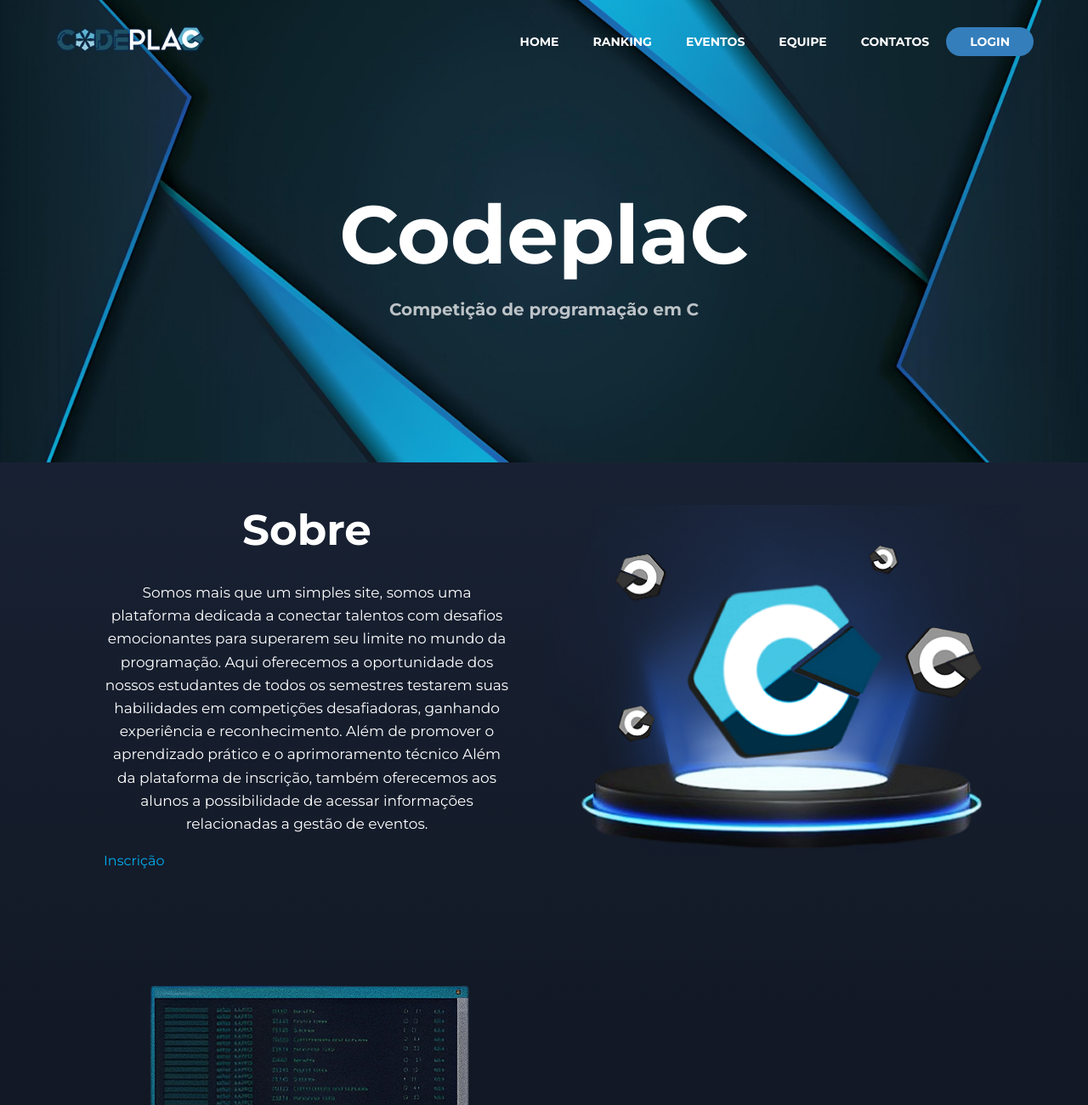
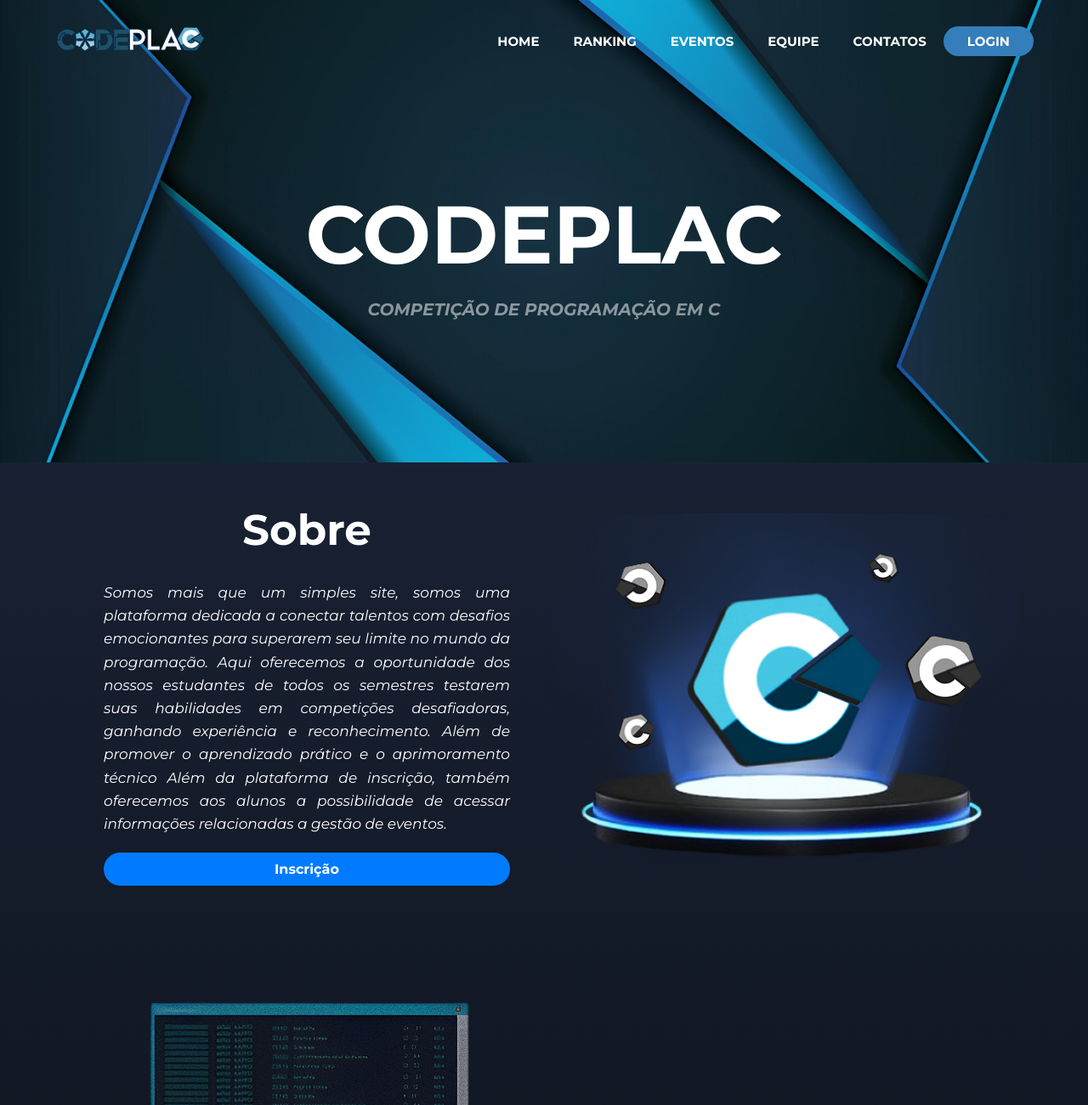
Before and after one commit to giothic/CodeplaC, a plain HTML site: page frontendatualizado/index.html in a window 1280 px wide. Shown: the top 1300 px of the page at 85% size. Drawn offline with nearby package versions, Linux system fonts and the light colour scheme.

Commit message:
Atualizando front end

```diff
--- a/frontendatualizado/css/style.css
+++ b/frontendatualizado/css/style.css
@@ -26,11 +26,14 @@ body {
     border-radius: 25px;
     cursor: pointer;
     display: inline-block;
-    transition: 0.1s;
+    transition: 0.3s;
 }
 
 .btndestaque:hover {
-    background-color: #35a3a7;
+    padding: 13px 12px;
+    left: 3px;
+    background-color: #6fb1e8;
+
 }
 
 i.ri-user-line{
@@ -45,7 +48,7 @@ i.ri-user-line{
 
 
 header {
-    background-position: center;
+    background-position: left;
     background-size: cover;
     background-attachment: fixed;
 }
@@ -57,6 +60,7 @@ nav {
     padding-top: 30px;
 }
 
+
 nav ul {
     display: flex;
     align-items: center;
@@ -67,18 +71,36 @@ nav ul li {
     list-style: none;
 }
 
+
 nav ul li a {
     color: white;
     margin: 0 20px;
     text-transform: uppercase;
-    font-size: 14px;
-    display: block;
+    font-size: 15px;
     font-weight: bold;
+    position: relative;
+
+}
+nav ul li a::after {
+    content: " ";
+    width: 0%;
+    height: 3px;
+    background-color: #fbfeff;
+    position: absolute;
+    bottom: -10%;
+    left: 0%;
+    transition: 0.4s;
+
 }
 
-nav ul li a:hover {
-    background-color: #2c0f4200;
+nav ul li a:hover::after{
+
+    width: 100%;
+
+
+
 }
+
 
 nav ul li .dropdown-menu {
     transition: 0.10s;
@@ -143,22 +165,64 @@ nav .close-icon {
 .banner{
     display: flex;
     justify-content: center;
+
 }
+
+
 .banner .banner-text{
     margin: 150px;
     text-align: center;
     padding: 0 90px;
+    text-transform: uppercase;
 }
 .banner .banner-text h1{
     font-size: 96px;
-    color: white;
+    background-image: linear-gradient(#FFFFFF, #ffffff);
+    background-clip: text;
+    -webkit-background-clip: text;
+    color: transparent;
+}
+.banner-text h1:hover{
+
+    font-size: 113px;
+    transition: 0.4s;
+    cursor: pointer;
+    text-shadow: #e3e3ff 0 0 12px;
+
+}
+
+.banner-text h1{
+
+    font-size: 96px;
+    transition: 0.4s;
+
 }
 .banner .banner-text p{
+
     font-size: 20px;
-    color: #ffffffb7;
+    color: #ffffff82;
     font-weight: bold;
     margin: 18px 0;
+    font-style: italic;
+
 }
+.banner-text p:hover{
+
+    font-size: 22px;
+    transition: 0.3s;
+    color: #ffffff;
+    cursor: pointer;
+    text-shadow: #d8d8ff 0 0 12px;
+
+}
+.banner-text p{
+
+    font-size: 20px;
+    transition: 0.3s;
+
+}
+
+
 /* container normas */
 .codeplac1 .container{
     display: flex;
@@ -171,15 +235,46 @@ nav .close-icon {
 }
 .codeplac1 .codeplac1-text h3{
     font-size: 56px;
+    cursor: pointer;
 
 }
-.codeplac1 .codeplac1-text p{
-    margin:5px 0 10px 0;
+
+.codeplac1 .codeplac1-text p {
+    margin: 10px 0 10px 0;
     font-size: 16px;
-}
+  }
+
+  .btn {
+    display: flex;
+    justify-content: center;
+    padding: 10px 20px;
+    font-size: 16px;
+    font-weight: bold;
+    color: #fff;
+    background-color: #007bff;
+    text-align: center;
+    text-decoration: none;
+    border-radius: 30px;
+    transition: background-color 0.3s;
+    transition: 0.4s;
+
+
+
+  }
+
+  .btn:hover {
+    background-color: #0056b3;
+    padding: 15px 25px;
+    font-size: 17px;
+    text-shadow: #e3e3ff 0 0 12px;
+
+  }
+
 .codeplac1 .codeplac1-img{
     width: 50%;
-}
+
+    }
+
 .codeplac1 .codeplac1-img img{
     width: 100%;
 }
@@ -205,6 +300,14 @@ nav .close-icon {
     width: 350px;
     transition: 0.3s;
 }
+
+.Normas .cards-item:hover{
+
+    box-shadow: #3b6988 0 0 20px;
+
+}
+
+
 .Normas .cards-item img{
     border-radius: 100%;
     width: 80px;
@@ -280,11 +383,10 @@ p {
 a {
     color: #00AEEF;
     text-decoration: none;
+
 }
 
-a:hover {
-    text-decoration: underline;
-}
+
 
 .footer-links {
     list-style: none;
@@ -354,7 +456,9 @@ a:hover {
 .codeplac1 .codeplac1-text h3{
     font-size: 48px;
 }
-.codeplac1 .codeplac1-text,
+.codeplac1 .codeplac1-text p{
+    text-align: justify;
+}
 .codeplac1 .codeplac1-img{
     width: 100%;
 }
@@ -859,10 +963,11 @@ a:hover {
 
 .codeplac1 .container p {
     font-size: 17px;
+    font-style: italic;
     color: #ffffff;
     line-height: 1.6;
     margin-bottom: 20px;
-    text-align: center; /* Alinha o texto ao centro */
+    text-align: justify; /* Alinha o texto ao centro */
 }
 
 /* Seção de Pódio */
@@ -1164,3 +1269,32 @@ a:hover {
     scrollbar-width: thin; /* "auto" ou "thin" para largura */
     scrollbar-color: transparent;
 }
+
+.video-container {
+    display: flex;
+    justify-content: center;
+    align-items: center;
+    height: 60vh;
+  }
+
+  .video-container iframe {
+    border-radius: 8px;
+    box-shadow: 0 0 15px rgba(255, 255, 255, 0.6),
+                0 0 25px rgba(255, 253, 255, 0.4),
+                0 0 35px rgba(255, 255, 255, 0.3);
+    animation: glow 2s ease-in-out infinite;
+  }
+
+  /* Animação efeito pulsante video*/
+  @keyframes glow {
+    0%, 100% {
+      box-shadow: 0 0 15px rgba(255, 255, 255, 0.6),
+                  0 0 25px rgba(255, 255, 255, 0.4),
+                  0 0 35px rgba(255, 255, 255, 0.3);
+    }
+    50% {
+      box-shadow: 0 0 25px rgba(255, 255, 255, 0.8),
+                  0 0 35px rgba(255, 255, 255, 0.6),
+                  0 0 45px rgba(255, 255, 255, 0.4);
+    }
+  }
```
